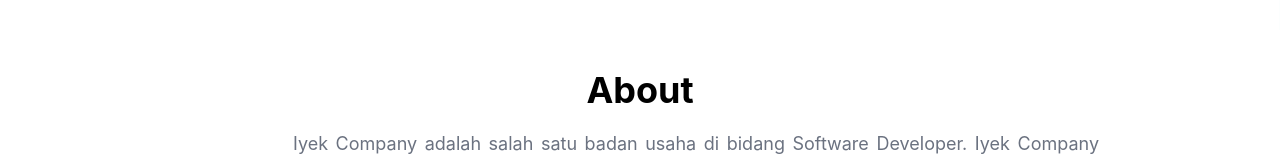
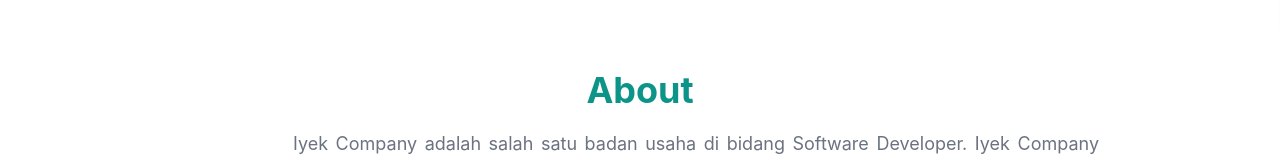
Before and after one commit to muhammadalief19/final-project, a React (Create React App) app: page / in a window 1280 px wide. Shown: the part 831-991 px from the top of the page. Built offline with nearby package versions, Linux system fonts and the light colour scheme.

Commit message:
memberi navigasi ke section about

```diff
--- a/src/components/Navbar.jsx
+++ b/src/components/Navbar.jsx
@@ -33,7 +33,7 @@
                 </a>
               </li>
               <li className="">
-                <a href="" className="">
+                <a href="#about" className="">
                   About
                 </a>
               </li>
--- a/src/pages/About.jsx
+++ b/src/pages/About.jsx
@@ -4,13 +4,13 @@
   return (
     <>
       <div className="w-full relative px-7 py-10">
-        <p className="text-4xl font-bold text-center mb-5">About</p>
+        <p className="text-4xl text-teal-600 font-bold text-center mb-5">About</p>
         <p className="w-3/4 text-justify mx-auto text-gray-500 text-lg indent-28">
           Iyek Company adalah salah satu badan usaha di bidang Software Developer. Iyek Company pertama kali dibentuk oleh 3 mahasiswa PENS prodi D3 Teknik Informatika. Kata iyek dalam nama usaha tersebut diambil dari Bahasa Madura ( iyek )
           yang berarti "Orang Arab". Karena salah satu karyawan Iyek Company merupakan keturunan arab <strong>Talpos</strong>. Iyek Company sudah banyak dikenal oleh orang, khususnya orang Madura dan Jawa Timur, karena produk - produk
           software kami sudah memberikan banyak dampak positif bagi masyarakat, diantaranya aplikasi <b>ABON</b> atau Absen Online, aplikasi ini sudah banyak digunakan sekolah - sekolah, dari Sekolah dasar sampai SMA. Yang kedua ada
           aplikasi Pasar Anom, aplikasi ini adalah produk tersukses, aplikasi ini termasuk dalam jenis aplikasi e-Commerce seperti Shoopee, Tokopedia, Lazada dll., Aplikasi ini mengalahkan aplikasi Shopee dan Tokopedia. Menurut pendapat
-          client aplikasi Pasar Anom ini fiturnya sangat lengkap, banyak event promo, server aplikasinya stabil dan ringan untuk smartphone RAM dibawah 4GB.
+          client aplikasi Pasar Anom ini fiturnya sangat lengkap, banyak event promo, server aplikasinya stabil dan ringan untuk smartphone yang RAMnya dibawah 4GB.
         </p>
         <img src={asset1} alt="" className="absolute right-14 top-24 w-[350px] hover:translate-x-36 hover:-rotate-12 translate-y-14 transition-all duration-500  ease-in-out" />
       </div>
```
